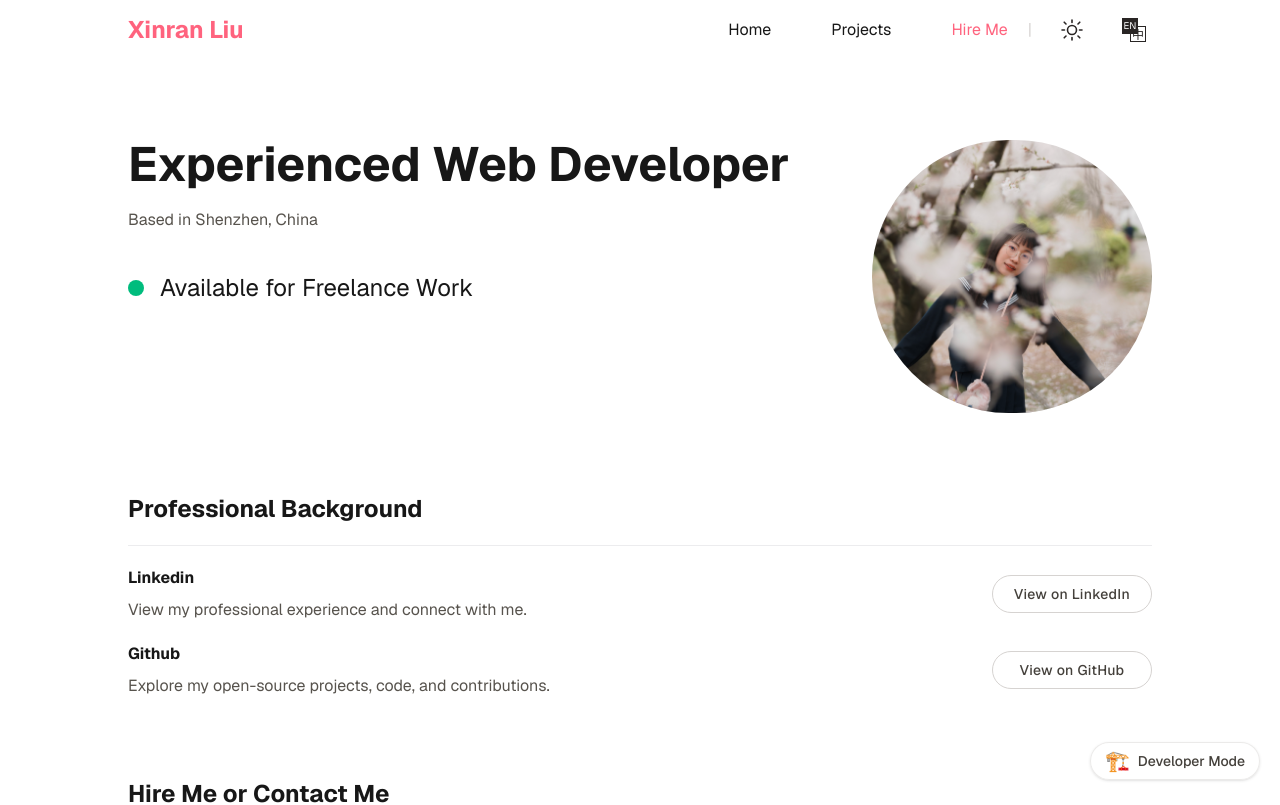
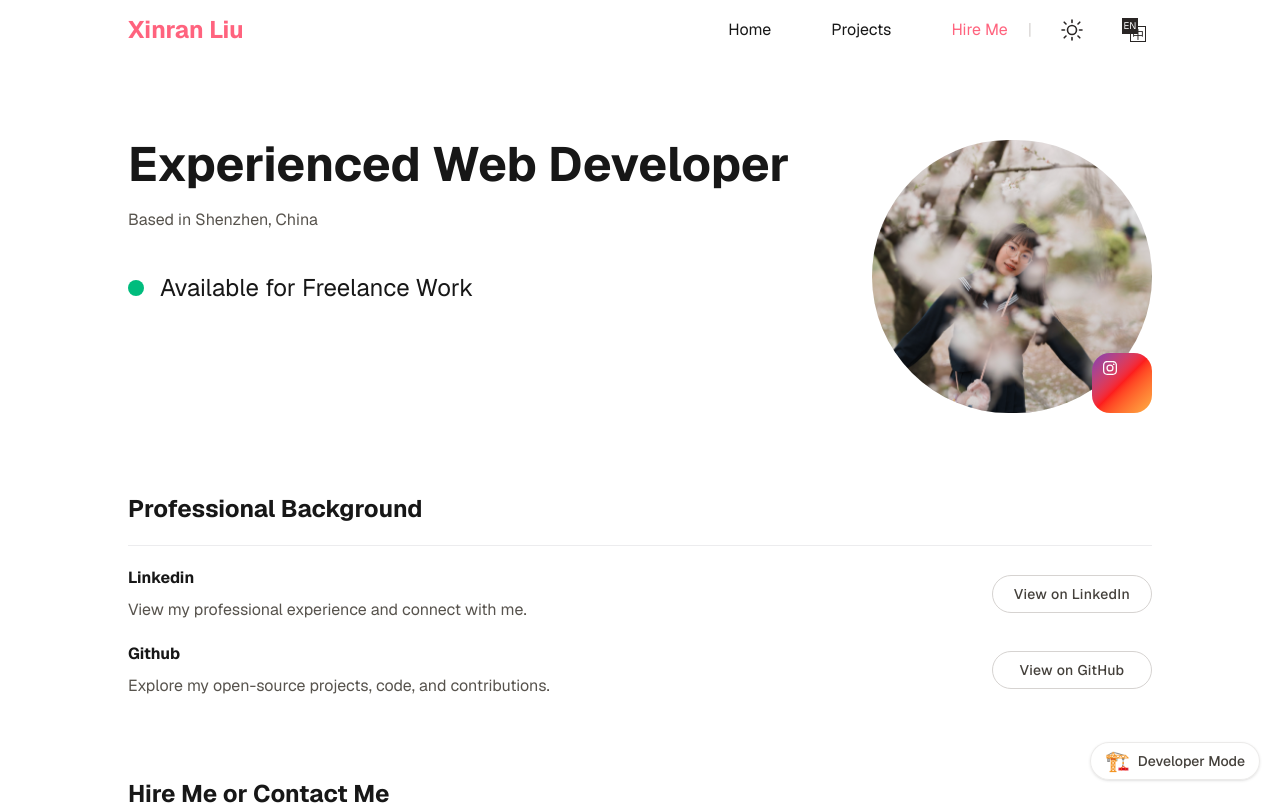
Before and after one commit to linx4200/xinran.liu, a Next.js app: page /contact in a window 1280 px wide. Shown: the top 805 px of the page. Built offline with nearby package versions, Linux system fonts and the light colour scheme.

Commit message:
feat: add instagram

```diff
--- a/src/app/contact/page.tsx
+++ b/src/app/contact/page.tsx
@@ -1,7 +1,7 @@
 import Image from 'next/image';
 import profile from './profile-image.jpg';
-
-import type { ComponentPropsWithoutRef } from 'react';
+import { FontAwesomeIcon } from '@fortawesome/react-fontawesome';
+import { faInstagram } from '@fortawesome/free-brands-svg-icons';
 
 export default function Page({
   params,
@@ -49,8 +49,14 @@ export default function Page({
             {status.summary}
           </p>
         </div>
-        <div>
+        <div className="relative">
           <Image className='rounded-[140px]' src={profile} alt="todo: a11y" width={280} height={280} />
+          <a href='https://www.instagram.com/xinranwhatever' target='_blank' className="
+            absolute right-0 bottom-0 w-[60px] h-[60px] pl-[7.5px] pr-[7.5px] pt-[3.75px] pb-[3.75px]
+            rounded-[30%] bg-gradient-to-br from-[#833AB4] via-[#FD1D1D] to-[#FCAF45]
+          ">
+            <FontAwesomeIcon icon={faInstagram} color='white' />
+          </a>
         </div>
       </section>
 
```
